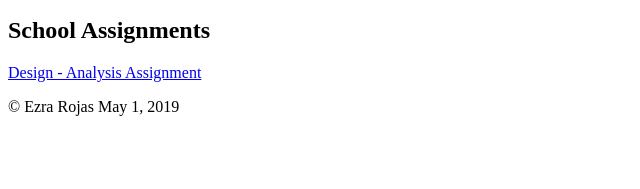
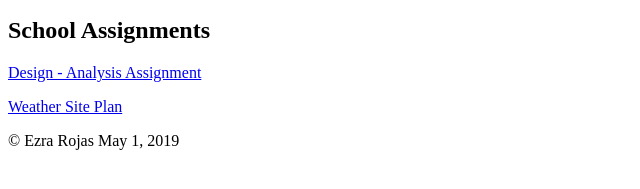
Before and after one commit to ezrarojas/ezrarojas.github.io, a plain HTML site: page index.html in a window 1280 px wide. Shown: the part 163-352 px from the top of the page, without its empty margins (0-640 px from the left). Drawn offline with Linux system fonts and the light colour scheme.

Commit message:
link addition

```diff
--- a/index.html
+++ b/index.html
@@ -22,6 +22,11 @@
                     Design - Analysis Assignment
                 </a>
             </p>
+            <p>
+                <a href="ezrarojas.github.io/weather/weathersite.html">
+                    Weather Site Plan
+                </a>
+            </p>
         </main>
         <footer><p>&copy; Ezra Rojas May 1, 2019 </p>
         </footer>
```
